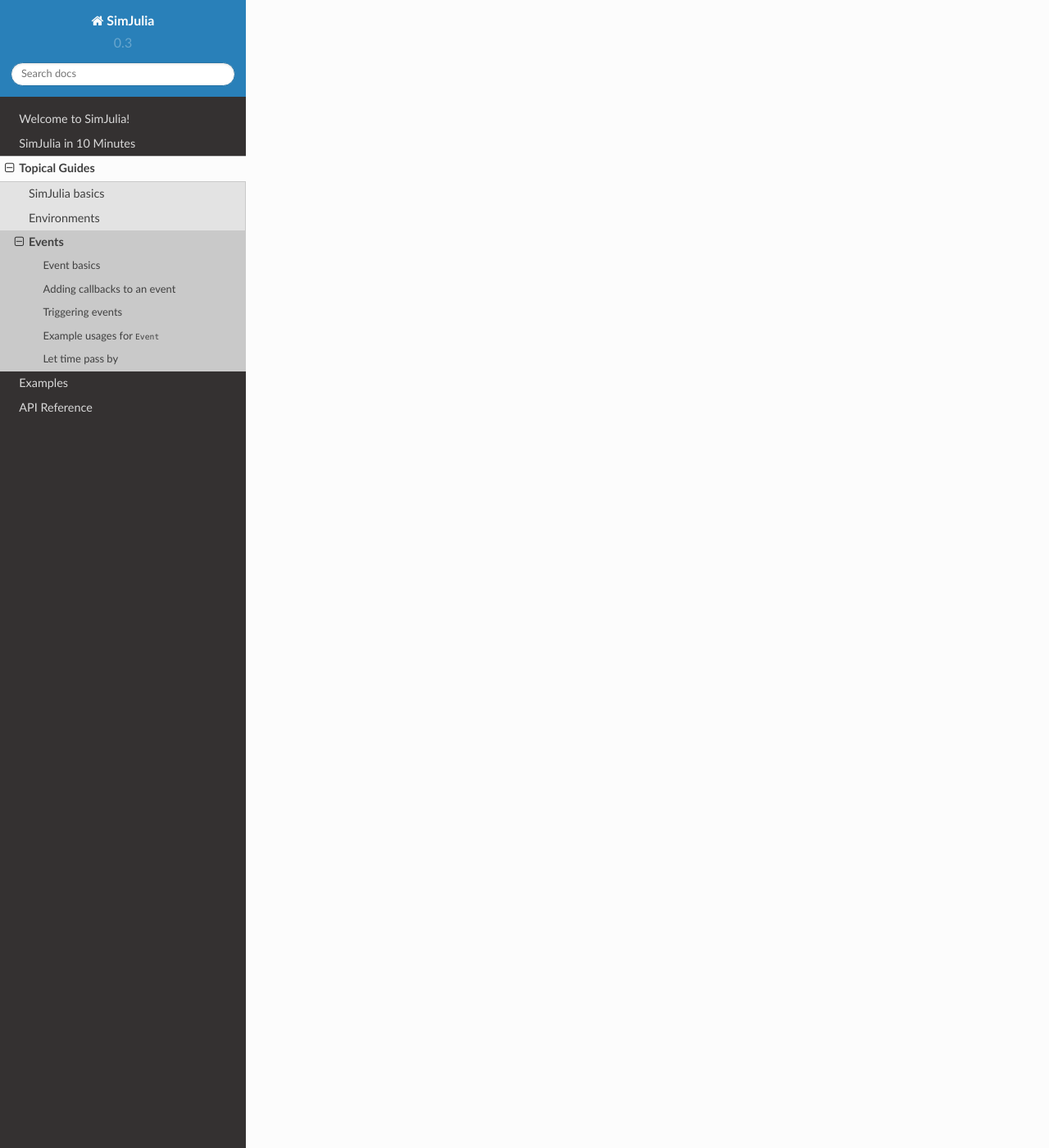
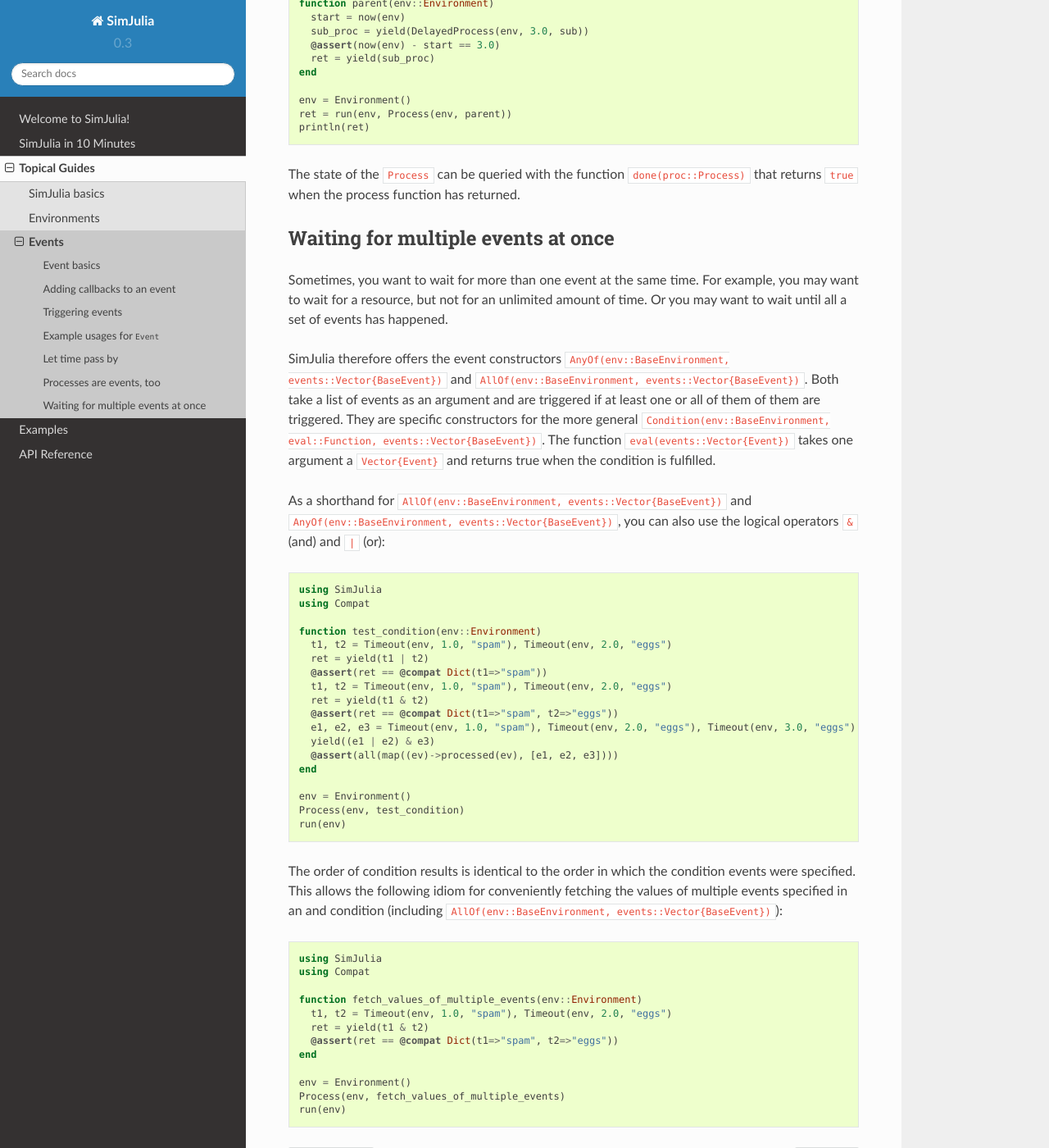
Before and after one commit to JuliaDynamics/ConcurrentSim.jl, a Sphinx documentation site: the page built from docs/source/topical_guides/3_events.rst, in a window 1280 px wide and 1400 px high, scrolled down 4316 px. Shown: the whole window at 82% size. Built offline with Sphinx 7.4.7 and the Read the Docs theme 2.0.0, drawn with Linux system fonts in a browser that asks for light colours; cross-references to code outside the pages are shown as plain code; some of the changed text lies outside the part shown.

Commit message:
Finish section 3 of topical guides

```diff
--- a/docs/source/topical_guides/3_events.rst
+++ b/docs/source/topical_guides/3_events.rst
@@ -59,6 +59,8 @@ However, you can add a function to the list of callbacks as long as it accepts a
   run(env)
 
 If an event has been processed, all of its callbacks have been called. Adding more callbacks – these would of course never get called because the event has already happened - results in the throwing of a :class:`EventProcessed` exception.
+
+Processes are smart about this, though. If you yield a processed event, your process will immediately resume with the value of the event (because there is nothing to wait for).
 
 
 Triggering events
@@ -126,3 +128,98 @@ Let time pass by
 ~~~~~~~~~~~~~~~~
 
 To actually let time pass in a simulation, there is the timeout event. A timeout constructor has three arguments: :func:`Timeout(env::BaseEnvironment, delay::Float64, value=nothing) <Timeout>`. It is triggered automatically and is scheduled at ``now + delay``. Thus, the :func:`succeed(ev::Event, value=nothing) <succeed>`, :func:`fail(ev::Event, exc::Exception) <fail>` and :func:`trigger(ev::Event, cause::BaseEvent) <trigger>` functions cannot be called again and you have to pass the event value to it when you create the timeout event.
+
+
+Processes are events, too
+~~~~~~~~~~~~~~~~~~~~~~~~~
+
+SimJulia processes (as created by the constructor :func:`Process(env::BaseEnvironment, func::Function, args...) <Process>`) have the nice property of being a subtype of :class:`BaseEvent`, too.
+
+That means, that a process can yield another process. It will then be resumed when the other process ends. The event’s value will be the return value of that process::
+
+  using SimJulia
+
+  function sub(env::Environment)
+    yield(Timeout(env, 1.0))
+    return 23
+  end
+
+  function parent(env::Environment)
+    return ret = yield(Process(env, sub))
+  end
+
+  env = Environment()
+  ret = run(env, Process(env, parent))
+  println(ret)
+
+When a process is created, it schedules an event which will start the execution of the process when triggered. You usually won’t have to deal with this type of event.
+
+If you don’t want a process to start immediately but after a certain delay, you can use :func:`DelayedProcess(env::BaseEnvironment, delay::Float64, func::Function, args...) <DelayedProcess>`. This method returns a helper process that uses a timeout before actually starting the process.
+
+The example from above, but with a delayed start of ``sub(env::Environment)``::
+
+  using SimJulia
+
+  function sub(env::Environment)
+    yield(Timeout(env, 1.0))
+    return 23
+  end
+
+  function parent(env::Environment)
+    start = now(env)
+    sub_proc = yield(DelayedProcess(env, 3.0, sub))
+    @assert(now(env) - start == 3.0)
+    ret = yield(sub_proc)
+  end
+
+  env = Environment()
+  ret = run(env, Process(env, parent))
+  println(ret)
+
+
+The state of the :class:`Process` can be queried with the function :func:`done(proc::Process) <done>` that returns ``true`` when the process function has returned.
+
+
+Waiting for multiple events at once
+~~~~~~~~~~~~~~~~~~~~~~~~~~~~~~~~~~~
+
+Sometimes, you want to wait for more than one event at the same time. For example, you may want to wait for a resource, but not for an unlimited amount of time. Or you may want to wait until all a set of events has happened.
+
+SimJulia therefore offers the event constructors :func:`AnyOf(env::BaseEnvironment, events::Vector{BaseEvent}) <AnyOf>` and :func:`AllOf(env::BaseEnvironment, events::Vector{BaseEvent}) <AllOf>`. Both take a list of events as an argument and are triggered if at least one or all of them of them are triggered. They are specific constructors for the more general :func:`Condition(env::BaseEnvironment, eval::Function, events::Vector{BaseEvent}) <Condition>`. The function :func:`eval(events::Vector{Event})` takes one argument a :class:`Vector{Event}` and returns true when the condition is fulfilled.
+
+As a shorthand for :func:`AllOf(env::BaseEnvironment, events::Vector{BaseEvent}) <AllOf>` and :func:`AnyOf(env::BaseEnvironment, events::Vector{BaseEvent}) <AnyOf>`, you can also use the logical operators ``&`` (and) and ``|`` (or)::
+
+  using SimJulia
+  using Compat
+
+  function test_condition(env::Environment)
+    t1, t2 = Timeout(env, 1.0, "spam"), Timeout(env, 2.0, "eggs")
+    ret = yield(t1 | t2)
+    @assert(ret == @compat Dict(t1=>"spam"))
+    t1, t2 = Timeout(env, 1.0, "spam"), Timeout(env, 2.0, "eggs")
+    ret = yield(t1 & t2)
+    @assert(ret == @compat Dict(t1=>"spam", t2=>"eggs"))
+    e1, e2, e3 = Timeout(env, 1.0, "spam"), Timeout(env, 2.0, "eggs"), Timeout(env, 3.0, "eggs")
+    yield((e1 | e2) & e3)
+    @assert(all(map((ev)->processed(ev), [e1, e2, e3])))
+  end
+
+  env = Environment()
+  Process(env, test_condition)
+  run(env)
+
+
+The order of condition results is identical to the order in which the condition events were specified. This allows the following idiom for conveniently fetching the values of multiple events specified in an and condition (including :func:`AllOf(env::BaseEnvironment, events::Vector{BaseEvent}) <AllOf>`)::
+
+  using SimJulia
+  using Compat
+
+  function fetch_values_of_multiple_events(env::Environment)
+    t1, t2 = Timeout(env, 1.0, "spam"), Timeout(env, 2.0, "eggs")
+    ret = yield(t1 & t2)
+    @assert(ret == @compat Dict(t1=>"spam", t2=>"eggs"))
+  end
+
+  env = Environment()
+  Process(env, fetch_values_of_multiple_events)
+  run(env)
```
